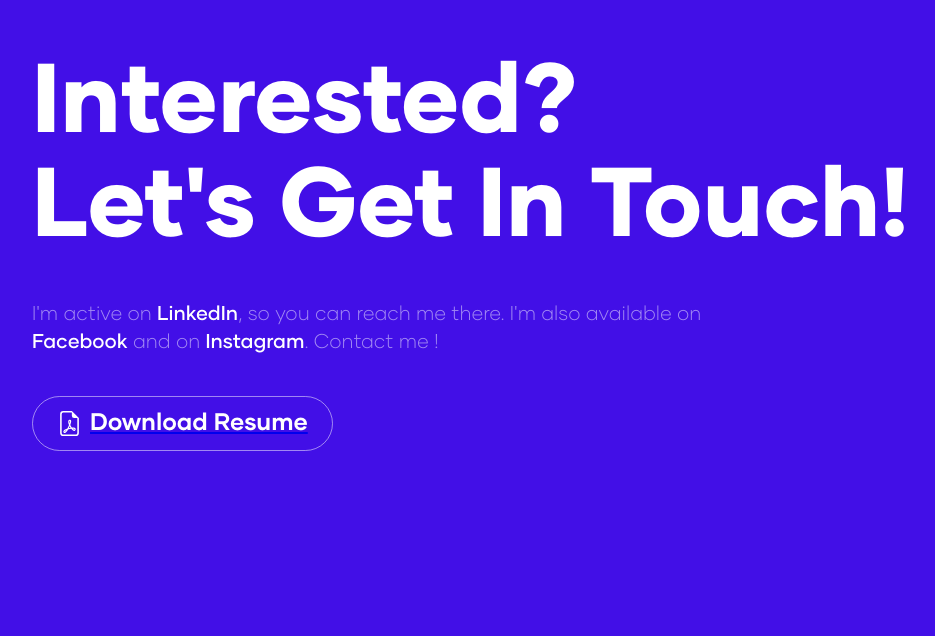
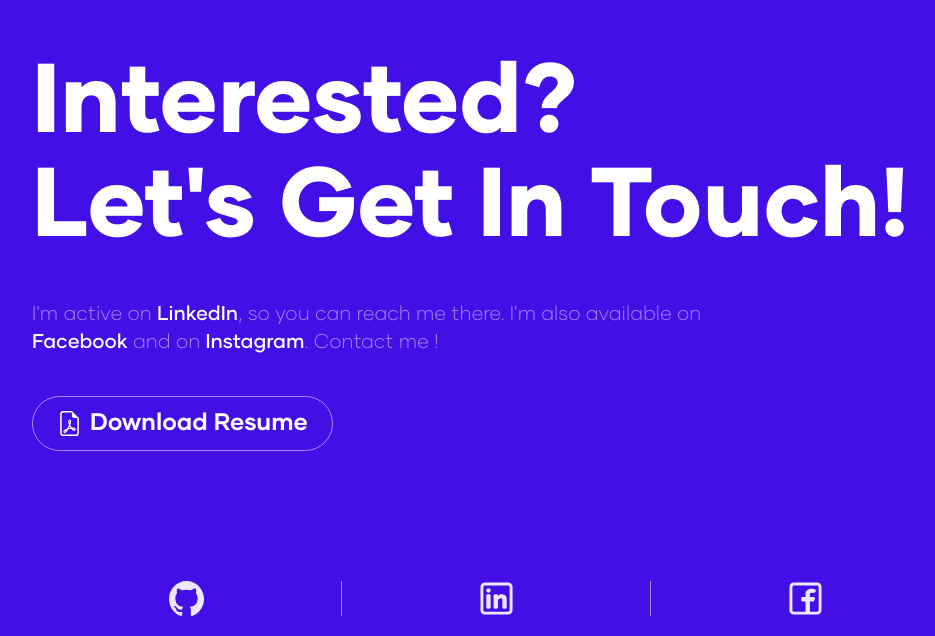
Before and after one commit to EdenRize/Eden-s-Portfolio, a React (Vite) app: page / in a window 1280 px wide. Shown: the part 2976-3612 px from the top of the page, without its empty margins (144-1079 px from the left). Before the commit the page ends 3467 px from the top, so only its background shows below. Built offline with nearby package versions, Linux system fonts and the light colour scheme.

Commit message:
Add social links

```diff
--- a/src/cmps/Contact.jsx
+++ b/src/cmps/Contact.jsx
@@ -1,7 +1,24 @@
 export function Contact() {
 
+    const linksInfo = [
+        {
+            imgUrl: '../public/img/github-light.svg',
+            link: 'https://github.com/EdenRize'
+        },
+        {
+            imgUrl: '../public/img/linkedin-light.svg',
+            link: 'https://www.linkedin.com/in/eden-rize-9476541b7/'
+        },
+        {
+            imgUrl: '../public/img/facebook.svg',
+            link: 'https://www.facebook.com/profile.php?id=100006550717856'
+        },
+
+    ]
+
     return (
-        <div className="contact">
+        <div className="flex column space-between contact">
+            <div className="info-container">
                 <h1 className="font-Gilmer-Heavy">Interested?<br />
                     Let's Get In Touch!</h1>
 
@@ -10,14 +27,21 @@ export function Contact() {
                     on <a href="https://www.instagram.com/edenrize/" target="_blank">Instagram</a>. Contact me !
                 </p>
 
-            <a href="../public/files/Eden_Rize-Resume.pdf" download="Eden Rize - Resume.pdf" >
-
+                <a className="resume-link" href="../public/files/Eden_Rize-Resume.pdf" download="Eden Rize - Resume.pdf" >
                     <button className="flex align-center resume">
                         <img src="../public/img/pdf.svg" />
                         <p className="font-Gilmer-Bold">Download Resume</p>
                     </button>
                 </a>
+            </div>
 
+            <div className="flex align-center space-between links-container">
+                {linksInfo.map((link, idx) => {
+                    return <a className="flex align-center justify-center social-link" key={idx} href={link.link} target="_blank">
+                        <img src={link.imgUrl} />
+                    </a>
+                })}
+            </div>
         </div>
     )
 }
--- a/src/styles/cmps/_contact.scss
+++ b/src/styles/cmps/_contact.scss
@@ -1,5 +1,12 @@
 .contact {
     padding-inline: var(--padding-inline);
+
+    .info-container {
+        margin-block-end: 90px;
+
+        @include for-full-layout {
+            margin-block-end: 120px;
+        }
 
         h1 {
             color: $font-clr1;
@@ -67,6 +74,11 @@
             }
         }
 
+        .resume-link {
+            display: block;
+            text-decoration: none;
+            width: max-content;
+
             .resume {
                 background-color: transparent;
                 margin-block: 2rem;
@@ -104,3 +116,31 @@
                 }
             }
         }
+    }
+
+
+    .links-container {
+        margin-block-end: 20px;
+
+        .social-link {
+            width: 100%;
+
+            &:not(:last-child) {
+                border-inline-end: .5px solid rgba(255, 255, 255, 0.529);
+            }
+
+            img {
+                width: 28px;
+
+                @include for-narrow-layout {
+                    width: 30px;
+                }
+
+                @include for-wide-layout {
+                    width: 35px;
+                }
+
+            }
+        }
+    }
+}
```
Also changed, not shown: public/img/facebook.svg (added), public/img/linkedin-light.svg (added). Lines whose indentation alone changed are shown as unchanged.
